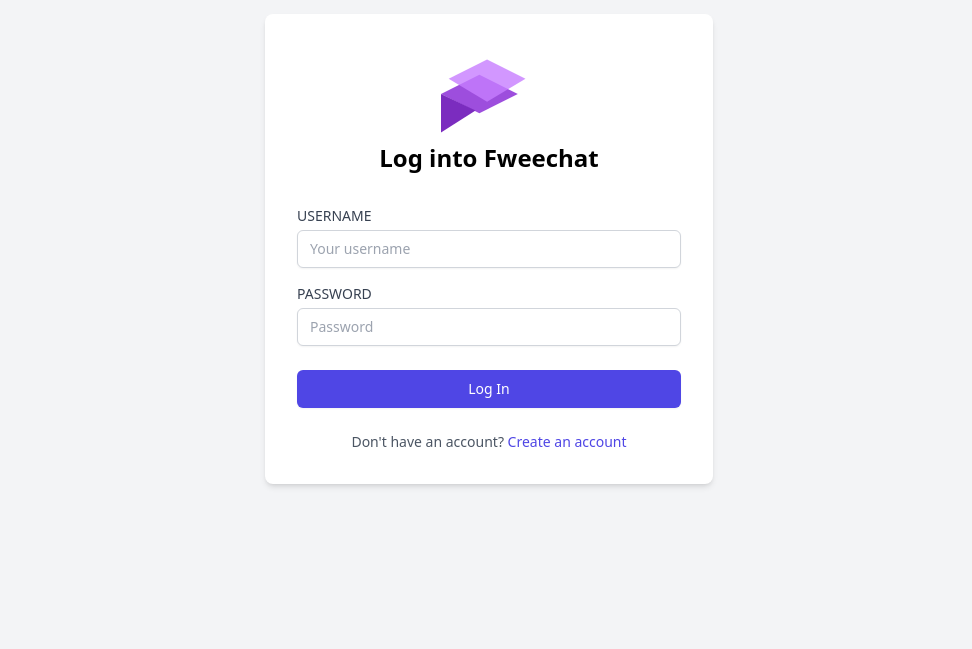
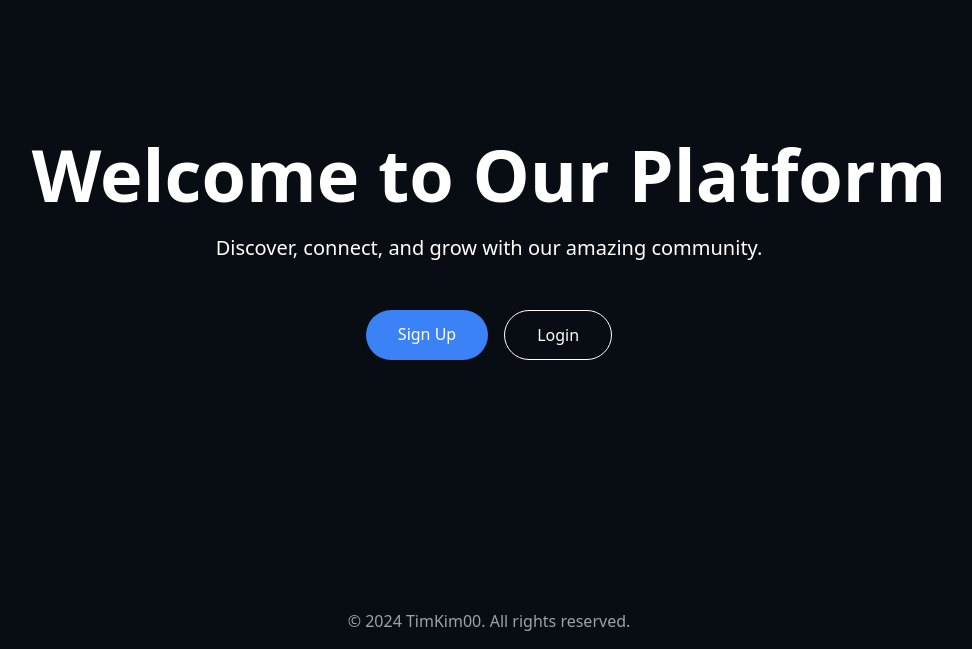
Before and after one commit to TimKim00/Messaging-app, a React (Vite) app in the folder frontend/: page / in a window 1280 px wide. Before the commit this address led to /login. Shown: the part 151-800 px from the top of the page, without its empty margins (151-1123 px from the left). Built offline with nearby package versions, Linux system fonts and the light colour scheme.

Commit message:
slightly improved homepage

```diff
--- a/frontend/src/components/Navbar.jsx
+++ b/frontend/src/components/Navbar.jsx
@@ -38,15 +38,15 @@ const Navbar = () => {
 
 
   const icons = [
-    { id: "chat", label: "Chat", icon: Message, redirect: "/chat" },
-    { id: "users", label: "User", icon: UserIcon, redirect: "/users" },
+    { id: "chat", label: "Chat", icon: Message, redirect: "./chat" },
+    { id: "users", label: "User", icon: UserIcon, redirect: "./users" },
   ];
 
   return (
     <div className="flex flex-col h-full border-r-2 border-gray-800 bg-gray-900">
       <div className="flex flex-col justify-between h-full py-4">
         <div>
-          <Link to="/">
+          <Link to="./">
             <button className="home-button px-2 -py-2 ml-1 flex items-center justify-center w-13 h-13">
               <img
                 src={Home}
@@ -104,7 +104,7 @@ const Navbar = () => {
         <div>
           <hr className="my-4 border-gray-700 w-3/4 mx-auto" />
           <div className="flex flex-col items-center">
-            <Link to={`/profile`} draggable={false}>
+            <Link to={`./profile`} draggable={false}>
               <button className="profile p-2">
                 <img
                   src={user.coverImage || DefaultProfile}
--- a/frontend/src/hooks/useLogin.jsx
+++ b/frontend/src/hooks/useLogin.jsx
@@ -28,10 +28,10 @@ const useLogin = () => {
     } else {
       const userObject = JSON.stringify(json.user);
       localStorage.setItem("user", userObject);
-      dispatch({ type: "AUTH_VALID", payload: userObject});
+      dispatch({ type: "AUTH_VALID", payload: userObject, expireTime: new Date().getTime });
       setError(null);
 
-      navigate("/");
+      navigate("/fweechat");
       navigate(0);
     }
   };
--- a/frontend/src/hooks/useSignup.jsx
+++ b/frontend/src/hooks/useSignup.jsx
@@ -28,7 +28,7 @@ const useSignup = () => {
       dispatch({ type: "AUTH_VALID", payload: userObject });
       setError(null);
 
-      navigate("/");
+      navigate("/fweechat");
       navigate(0);
     } else {
         if (json.errors) {
--- a/frontend/src/index.css
+++ b/frontend/src/index.css
@@ -125,3 +125,30 @@
 	visibility: visible;
 	opacity: 1;
 }
+
+@keyframes fadeIn {
+	from {
+	  opacity: 0;
+	}
+	to {
+	  opacity: 1;
+	}
+  }
+
+  @keyframes slideInLeft {
+	from {
+	  transform: translateX(-100%);
+	}
+	to {
+	  transform: translateX(0);
+	}
+  }
+
+  @keyframes slideInRight {
+	from {
+	  transform: translateX(100%);
+	}
+	to {
+	  transform: translateX(0);
+	}
+  }
--- /dev/null
+++ b/frontend/src/pages/Dashboard.jsx
@@ -0,0 +1,45 @@
+import React from 'react';
+
+export default function Dashboard() {
+  const user = JSON.parse(localStorage.getItem('user'));
+
+  return (
+    <div className="flex items-center justify-center h-screen bg-gradient-to-r from-indigo-500 to-blue-500">
+      <div className="bg-white p-8 rounded-lg shadow-lg max-w-lg w-full">
+        <div className="flex flex-col items-center">
+          {/* Profile Picture */}
+          <img
+            className="w-24 h-24 rounded-full border-4 border-indigo-500 shadow-md"
+            src={user.coverImage || 'https://via.placeholder.com/100'}
+            alt={user.username}
+          />
+
+          {/* User Information */}
+          <h2 className="mt-4 text-3xl font-semibold text-indigo-700">
+            {user.username}
+          </h2>
+          <p className="text-gray-600">{user.email}</p>
+
+          {/* Decorative Divider */}
+          <div className="w-full border-t-2 border-indigo-100 my-6"></div>
+
+          {/* Stats or Info Section */}
+          <div className="w-full grid grid-cols-1 sm:grid-cols-2 gap-4">
+            <div className="bg-indigo-100 p-4 rounded-lg shadow-inner">
+              <h3 className="text-xl font-semibold text-indigo-700 mb-2">
+                User Stats
+              </h3>
+              <p className="text-gray-700">Details about user activity</p>
+            </div>
+            <div className="bg-indigo-100 p-4 rounded-lg shadow-inner">
+              <h3 className="text-xl font-semibold text-indigo-700 mb-2">
+                Achievements
+              </h3>
+              <p className="text-gray-700">User achievements displayed here</p>
+            </div>
+          </div>
+        </div>
+      </div>
+    </div>
+  );
+}
--- a/frontend/src/pages/Homepage.jsx
+++ b/frontend/src/pages/Homepage.jsx
@@ -1,83 +1,46 @@
+import React from "react";
 import { Link } from "react-router-dom";
+// import backgroundImage from "./../../assets/backgroundImage.jpg"; // Replace with your actual background image
 
-// Components
-import Tooltip from "../components/utils/Tooltip";
-
-// HomePage Component
 export default function HomePage() {
   return (
-    <div className="container mx-auto p-4 flex flex-col lg:flex-row lg:space-x-4">
-      <aside className="lg:w-1/4 mb-4 lg:mb-0">
-        <div className="p-4 bg-white rounded-lg shadow-md">
-          {/* User Profile Section */}
-          <img
-            src="https://via.placeholder.com/150"
-            alt="Profile"
-            className="w-24 h-24 rounded-full mx-auto"
-          />
-          <h2 className="mt-4 text-xl text-center font-bold">User Name</h2>
-          <p className="mt-2 text-center text-gray-600">
-            <Tooltip direction="left" text={<Link to="/chat" reloadDocument>To UserChat</Link>}>User bio goes here.</Tooltip>
-          </p>
+    <div className="relative w-full h-screen bg-gray-900">
+      {/* Background Image */}
+      <div
+        className="absolute inset-0 bg-cover bg-center"
+        // style={{
+        //   backgroundImage: `url(${backgroundImage})`,
+        // }}
+      ></div>
+      {/* Overlay */}
+      <div className="absolute inset-0 bg-black opacity-50"></div>
+      {/* Content */}
+      <div className="relative z-10 flex flex-col items-center justify-center h-full text-center text-white">
+        <h1 className="text-5xl md:text-7xl font-bold mb-6 animate-fade-in">
+          Welcome to Our Platform
+        </h1>
+        <p className="text-lg md:text-xl mb-12 animate-fade-in delay-1s">
+          Discover, connect, and grow with our amazing community.
+        </p>
+        <div className="flex space-x-4">
+          <Link
+            to="/signup"
+            className="px-8 py-3 bg-blue-500 text-white rounded-full hover:bg-blue-600 transition-all duration-300 animate-slide-in-left"
+          >
+            Sign Up
+          </Link>
+          <Link
+            to="/login"
+            className="px-8 py-3 bg-transparent border border-white text-white rounded-full hover:bg-white hover:text-gray-900 transition-all duration-300 animate-slide-in-right"
+          >
+            Login
+          </Link>
         </div>
-      </aside>
-      <main className="lg:w-1/2 mb-4 lg:mb-0">
-        {/* Posts Section */}
-        <div className="p-4 bg-white rounded-lg shadow-md mb-4">
-          <div className="flex items-center mb-2">
-            <img
-              src="https://via.placeholder.com/50"
-              alt="User"
-              className="w-10 h-10 rounded-full mr-3"
-            />
-            <div>
-              <h3 className="font-bold">Post User</h3>
-              <p className="text-sm text-gray-500">Timestamp</p>
-            </div>
-          </div>
-          <p>Post content goes here.</p>
-        </div>
-        <div className="p-4 bg-white rounded-lg shadow-md mb-4">
-          <div className="flex items-center mb-2">
-            <img
-              src="https://via.placeholder.com/50"
-              alt="User"
-              className="w-10 h-10 rounded-full mr-3"
-            />
-            <div>
-              <h3 className="font-bold">Post User</h3>
-              <p className="text-sm text-gray-500">Timestamp</p>
-            </div>
-          </div>
-          <p>Post content goes here.</p>
-        </div>
-      </main>
-      <aside className="lg:w-1/4">
-        <div className="p-4 bg-white rounded-lg shadow-md">
-          {/* Suggested Friends Section */}
-          <h2 className="text-xl font-bold mb-4">Suggested Friends</h2>
-          <div className="flex items-center mb-4">
-            <img
-              src="https://via.placeholder.com/50"
-              alt="Friend"
-              className="w-10 h-10 rounded-full mr-3"
-            />
-            <div>
-              <h3 className="font-bold">Friend Name</h3>
-            </div>
-          </div>
-          <div className="flex items-center mb-4">
-            <img
-              src="https://via.placeholder.com/50"
-              alt="Friend"
-              className="w-10 h-10 rounded-full mr-3"
-            />
-            <div>
-              <h3 className="font-bold">Friend Name</h3>
-            </div>
-          </div>
-        </div>
-      </aside>
+      </div>
+      {/* Footer */}
+      <div className="absolute bottom-4 left-0 right-0 text-center text-gray-400">
+        <p>© 2024 TimKim00. All rights reserved.</p>
+      </div>
     </div>
   );
 }
```
Also changed, not shown: frontend/src/main.jsx (+10 -5 lines).
